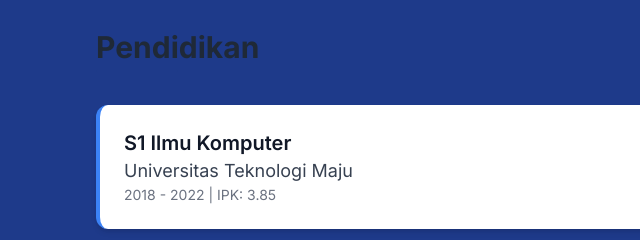
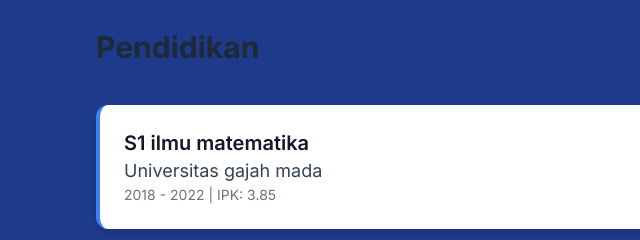
Before and after one commit to syakilamutia4-code/sykilaamtyaa_, a plain HTML site: page index.html in a window 1280 px wide. Shown: the part 940-1180 px from the top of the page, 0-640 px from the left. Drawn offline with nearby package versions, Linux system fonts and the light colour scheme.

Commit message:
nurinaila

```diff
--- a/index.html
+++ b/index.html
@@ -84,8 +84,8 @@
             <div class="space-y-6">
                 <!-- Item Pendidikan 1 -->
                 <div class="bg-white p-6 rounded-xl shadow-md border-l-4 border-blue-500 transition duration-300 hover:shadow-lg">
-                    <h4 class="text-xl font-semibold text-gray-900">S1 Ilmu Komputer</h4>
-                    <p class="text-lg text-gray-700">Universitas Teknologi Maju</p>
+                    <h4 class="text-xl font-semibold text-gray-900">S1 ilmu matematika</h4>
+                    <p class="text-lg text-gray-700">Universitas gajah mada</p>
                     <p class="text-sm text-gray-500">2018 - 2022 | IPK: 3.85</p>
                 </div>
                 <!-- Item Pendidikan 2 -->
```
